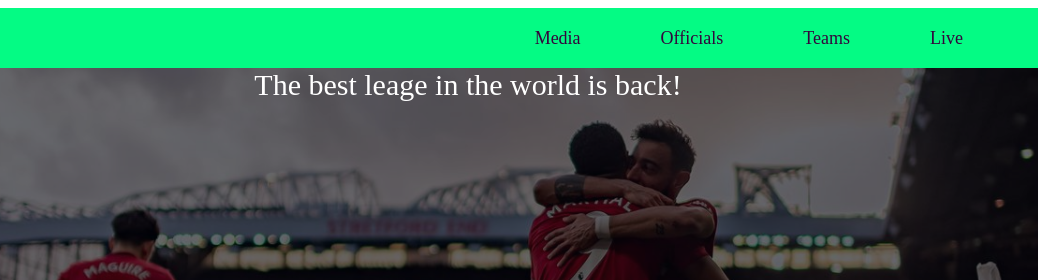
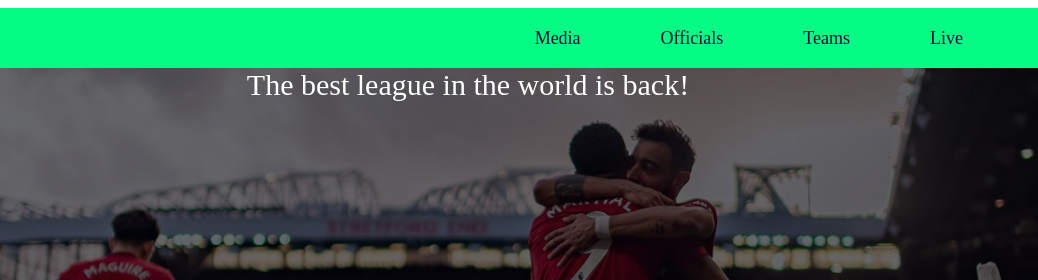
Before and after one commit to aizzudin/projectA65, a plain HTML site: page index.html in a window 1280 px wide. Shown: the top 280 px of the page, 172-1210 px from the left. Drawn offline with Linux system fonts and the light colour scheme; a web font is replaced by a local one.

Commit message:
ganti typo headline title

```diff
--- a/index.html
+++ b/index.html
@@ -39,7 +39,7 @@
     <div class="main_area">
         <div class="headline">
             <div class="headline_title">
-                The best leage in the world is back!
+                The best league in the world is back!
             </div>
         </div>
     </div>
```
